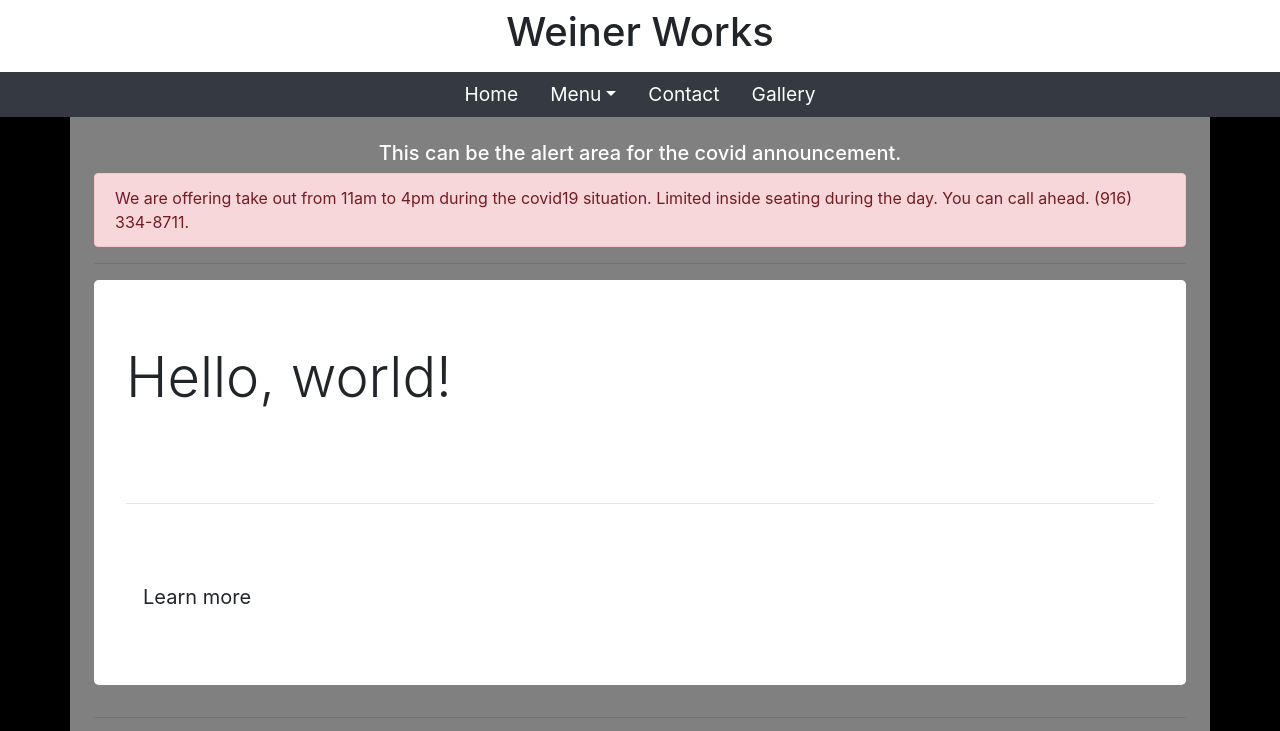
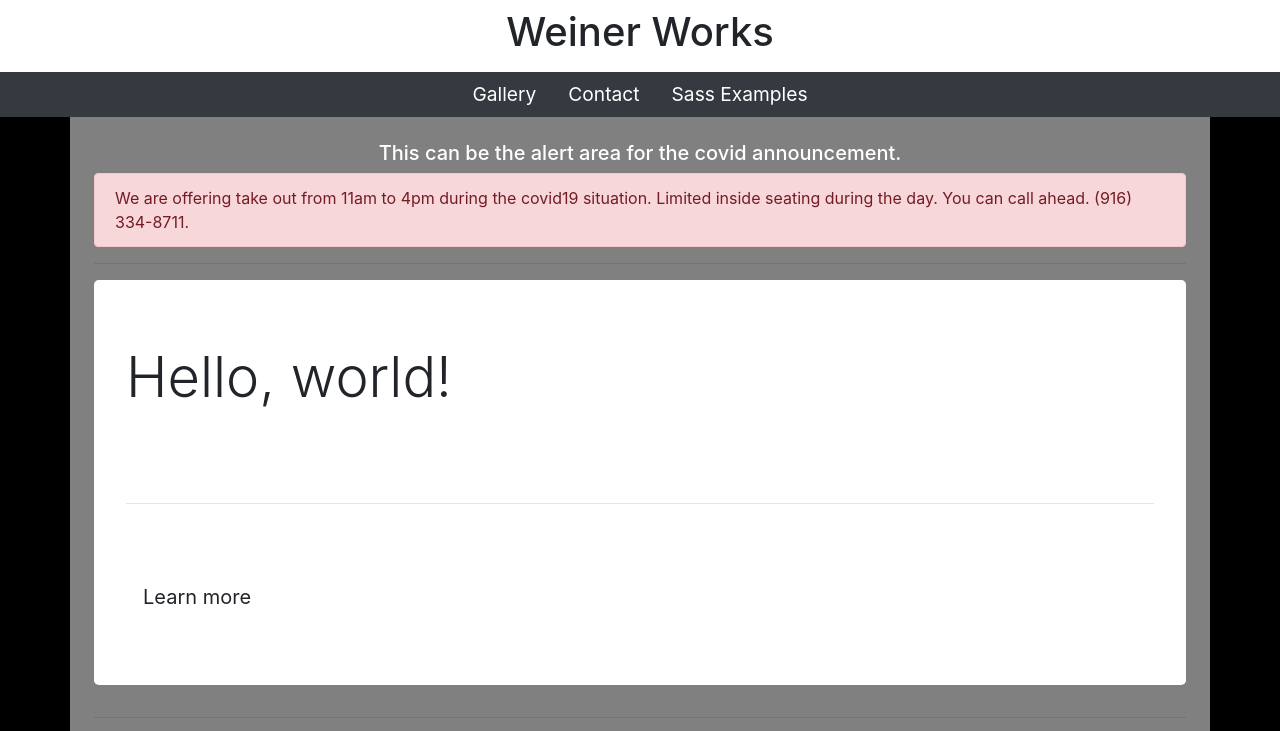
Before and after one commit to cwheeler6754/bootstrap-demo, a website: page app/Sass-examples.html in a window 1280 px wide. Shown: the top 731 px of the page. Drawn offline with Linux system fonts and the light colour scheme.

Commit message:
Changed NavBar

```diff
--- a/app/Sass-examples.html
+++ b/app/Sass-examples.html
@@ -20,21 +20,13 @@
 
     <ul class="nav justify-content-center navbar-dark bg-dark">
       <li class="nav-item">
-        <a class="nav-link active" href="#">Home</a>
-      </li>
-      <li class="nav-item dropdown">
-        <a class="nav-link dropdown-toggle" data-toggle="dropdown" href="#" role="button" aria-haspopup="true" aria-expanded="false">Menu</a>
-        <div class="dropdown-menu">
-          <a class="dropdown-item" href="#">Hot Dogs</a>
-          <a class="dropdown-item" href="#">Beer</a>
-          <a class="dropdown-item" href="#">Other</a>
-        </div>
+        <a class="nav-link active" href="index.html">Gallery</a>
       </li>
       <li class="nav-item">
         <a class="nav-link" href="#">Contact</a>
       </li>
       <li class="nav-item">
-        <a class="nav-link" href="#">Gallery</a>
+        <a class="nav-link" href="Sass-examples.html">Sass Examples</a>
       </li>
     </ul>
   </header>
```
Also changed, not shown: app/index.html (+2 -10 lines).
